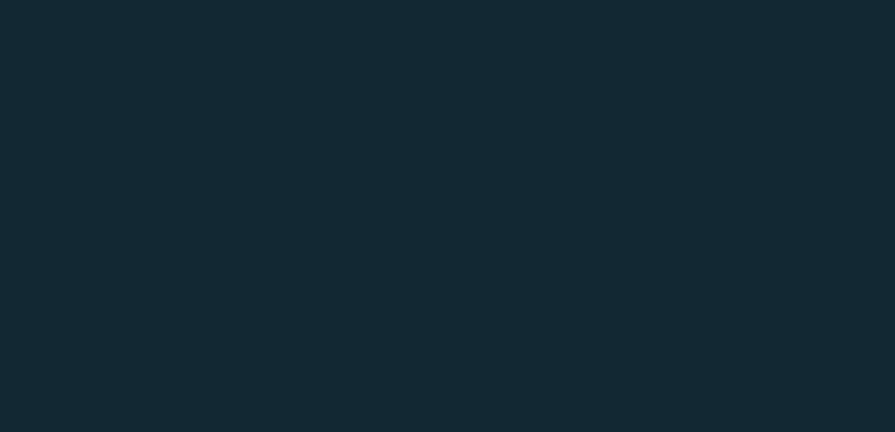
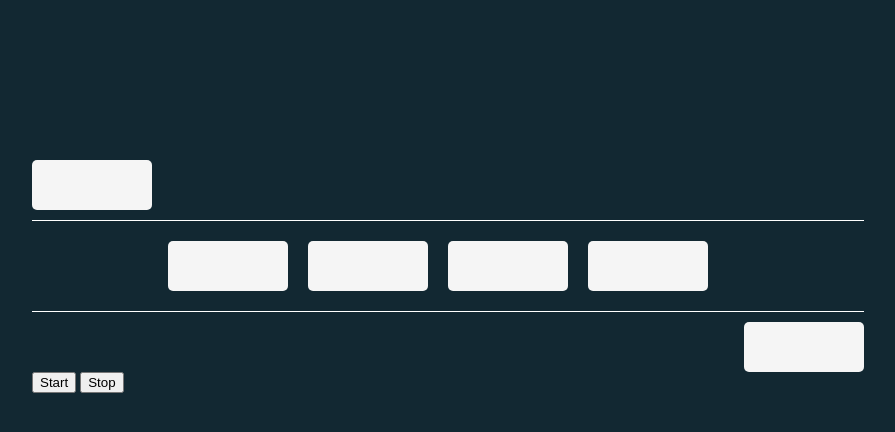
Before and after one commit to ManuthLakdiw/assignment-7, a plain HTML site: page pages/case-2.html in a window 1280 px wide. Shown: the whole page, without its empty margins (192-1087 px from the left). Drawn offline with Linux system fonts and the light colour scheme.

Commit message:
added start and stop buttons

```diff
--- a/pages/case-2.html
+++ b/pages/case-2.html
@@ -8,14 +8,21 @@
   </head>
   <body>
     <div id="main-container">
-      <div></div>
-      <div class="middle-container">
-        <div></div>
-        <div></div>
-        <div></div>
-        <div></div>
+      <div class="box box-1"></div>
+
+      <div id="middle-container">
+        <div class="box box-2"></div>
+        <div class="box box-3"></div>
+        <div class="box box-4"></div>
+        <div class="box box-5"></div>
       </div>
-      <div></div>
+      <div id="end-container">
+        <div class="box box-6"></div>
+      </div>
+      <div id="btn-container">
+        <button id="btn-start">Start</button>
+        <button id="btn-stop">Stop</button>
+      </div>
     </div>
   </body>
 </html>
```
